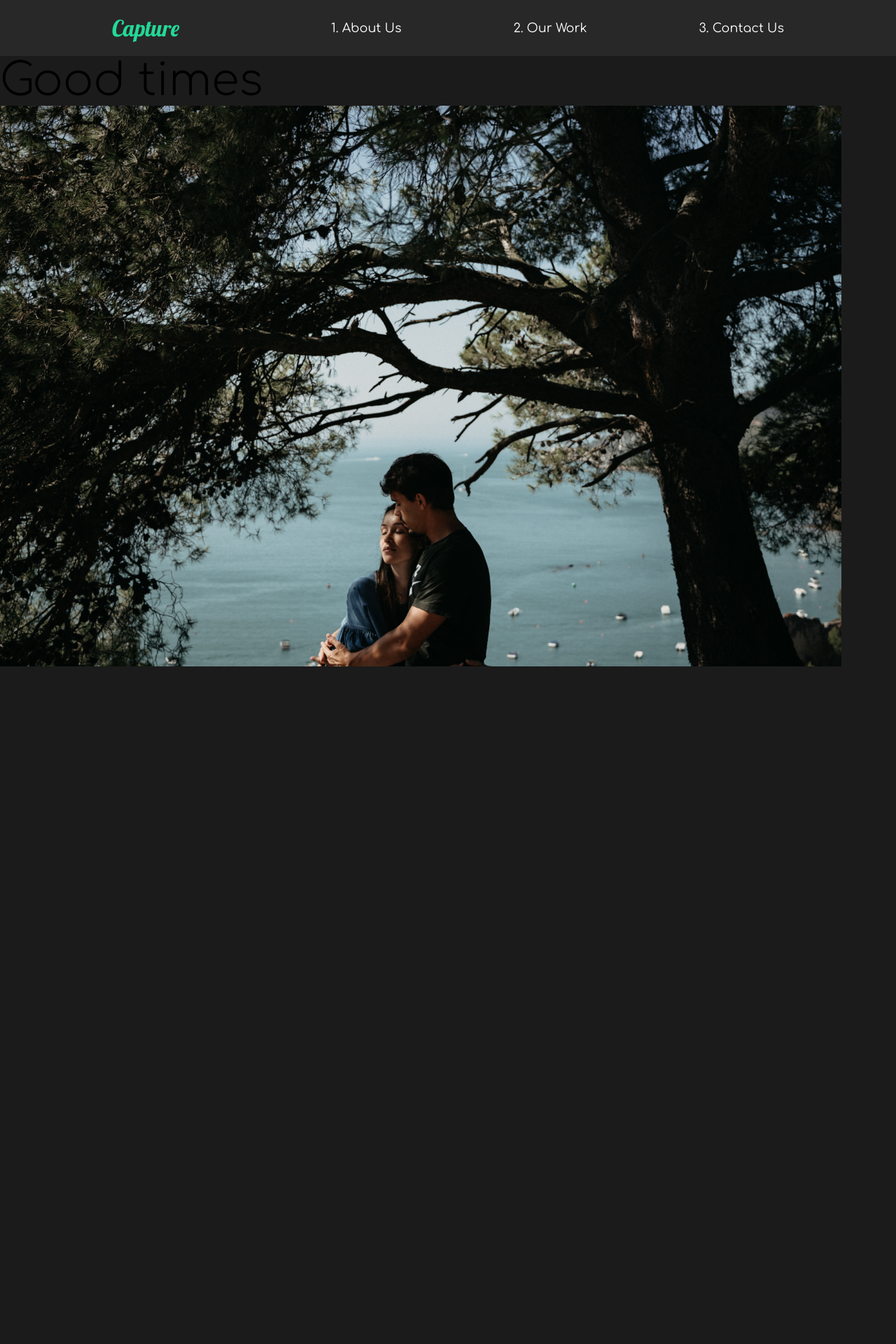
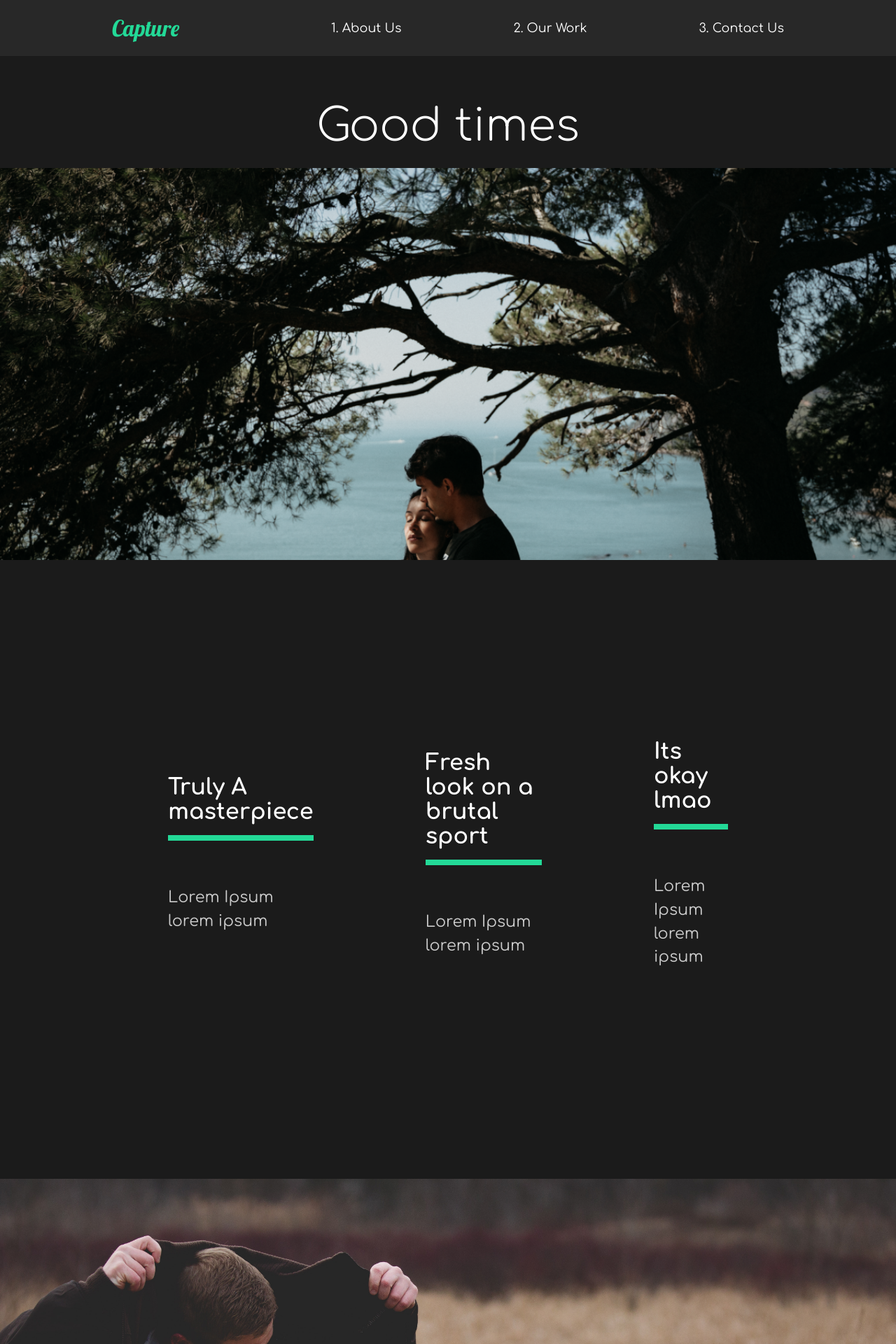
Before and after one commit to Kapibarra/photographerportfolio, a React (Create React App) app: page /work/good-times in a window 1280 px wide. Shown: the top 1920 px of the page at 70% size. Before the commit the page ends 956 px from the top, so only its background shows below. Built offline with nearby package versions, Linux system fonts and the light colour scheme.

Commit message:
added moviestate

```diff
--- a/src/pages/MovieDetail.js
+++ b/src/pages/MovieDetail.js
@@ -11,9 +11,9 @@ const MovieDetail = () => {
 
   //Use Effect
   useEffect(() => {
-    const currentMovie = movies.filter((stateMovie) => stateMovie.url === url)
-    setMovie(currentMovie[0])
-}, [movies,url])
+    const currentMovie = movies.filter((stateMovie) => stateMovie.url === url);
+    setMovie(currentMovie[0]);
+  }, [movies, url]);
 
   return (
     <>
@@ -23,15 +23,82 @@ useEffect(() => {
             <h2>{movie.title}</h2>
             <img src={movie.mainImg} alt="movie"></img>
           </HeadLine>
+          <Awards>
+            {movie.awards.map((award) => (
+              <Award
+                title={award.title}
+                description={award.description}
+                key={award.title}
+              />
+            ))}
+          </Awards>
+          <ImageDisplay>
+              <img src={movie.secondaryImg} alt="secondaryimg"></img>
+          </ImageDisplay>
         </Details>
       )}
     </>
   );
 };
 const Details = styled.div`
+  color: white;
+`;
+const HeadLine = styled.div`
+  min-height: 90vh;
+  padding-top: 20vh;
+  position: relative;
+  h2 {
+    position: absolute;
+    top: 10%;
+    left: 50%;
+    transform: translate(-50%, -10%);
+  }
+  img {
+    width: 100%;
+    height: 70vh;
+    object-fit: cover;
+  }
+`;
+const Awards = styled.div`
+min-height:90vh;
+display: flex;
+margin: 5rem 10rem;
+align-items: center;
+justify-content: space-around;
+`;
 
+const AwardStyled = styled.div`
+padding: 5rem;
+h3 {
+    font-size: 2rem;
+}
+.line {
+    width: 100%;
+    background: #23d997;
+    height: 0.5rem;
+    margin: 1rem 0rem;
+}
+p {
+    padding: 3rem 0rem;
+}
 `
-const HeadLine = styled.div`
+const ImageDisplay = styled.div`
+min-height: 50vh;
+img {
+width: 100%;
+height: 100vh;
+object-fit: cover;
+}
+`
+// Award components
 
-`
+const Award = ({title, description}) => {
+  return (
+    <AwardStyled>
+      <h3>{title}</h3>
+      <div className="line"></div>
+      <p>{description}</p>
+    </AwardStyled>
+  );
+};
 export default MovieDetail;
```
Lines whose indentation alone changed are shown as unchanged.
